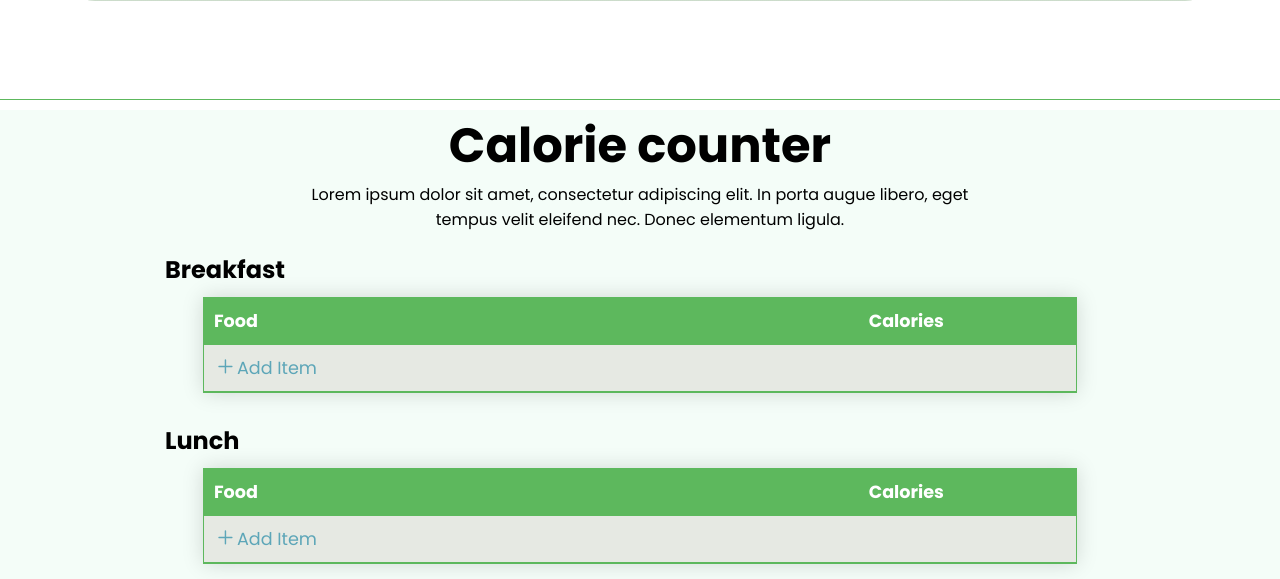
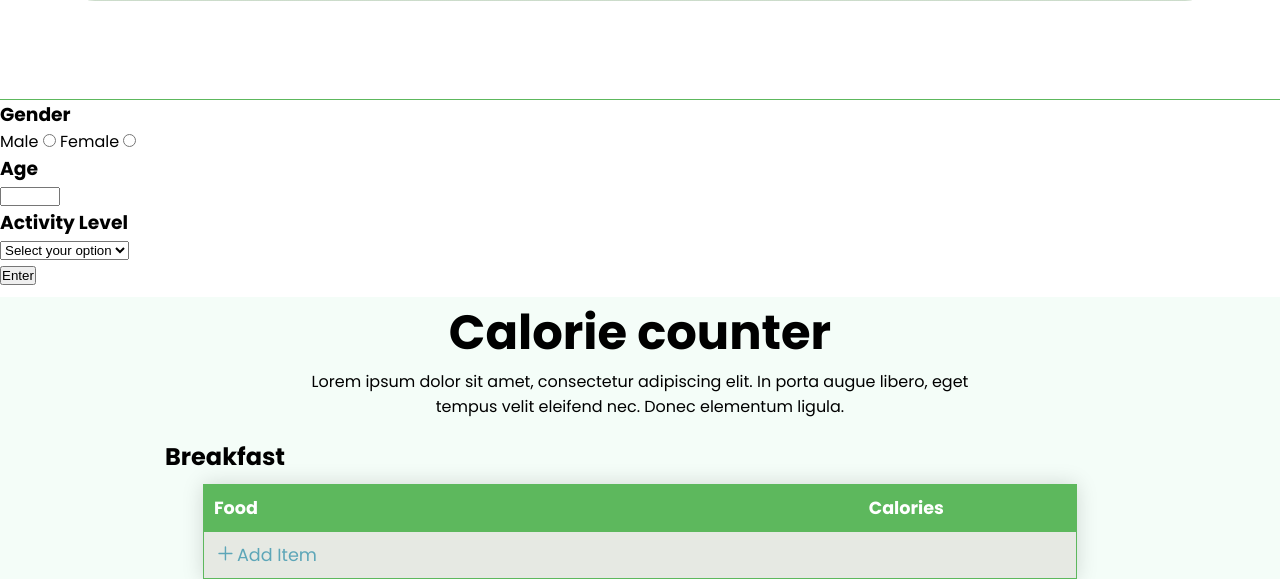
Before and after one commit to tcrz/Eat_Right, a Flask app: page / in a window 1280 px wide. Shown: the part 720-1299 px from the top of the page. Run offline with Flask 2, Linux system fonts and the light colour scheme; data comes from the database, SQL or seed files in the repository; some libraries are stand-ins or nearby versions.

Commit message:
update predictor

```diff
--- a/web_dynamic/templates/eatright.html
+++ b/web_dynamic/templates/eatright.html
@@ -54,6 +54,29 @@
       </div>
     </div>
   </header>
+
+  <section class="calorie-predictor">
+    <div class="predictor-form">
+      <h3>Gender</h3>
+      <label for="gender">Male</label>
+      <input type="radio" name="gender" class="gender" value="Male" />
+      <label for="gender">Female</label>
+      <input type="radio" name="gender" class="gender" value="Female" /><br />
+      <h3>Age</h3>
+      <input type="number" max="100" min="4" name="digit" class="age" required />
+      <h3>Activity Level</h3>
+      <select name="activity" class="act" required>
+        <option value="" disabled selected>Select your option</option>
+        <option value="Sedentary">Sedentary</option>
+        <option value="Moderate-Activity">Moderate-Activity</option>
+        <option value="Active">Active</option>
+      </select><br />
+
+      <button class="enter_btn">Enter</button>
+    </div>
+    <p class="calorie-amount"></p>
+  </section>
+
   <section class="calorie-section" id="calorie-counter">
     <div class="calorie-counter">
       <h1 class="heading">Calorie counter</h1>
```
